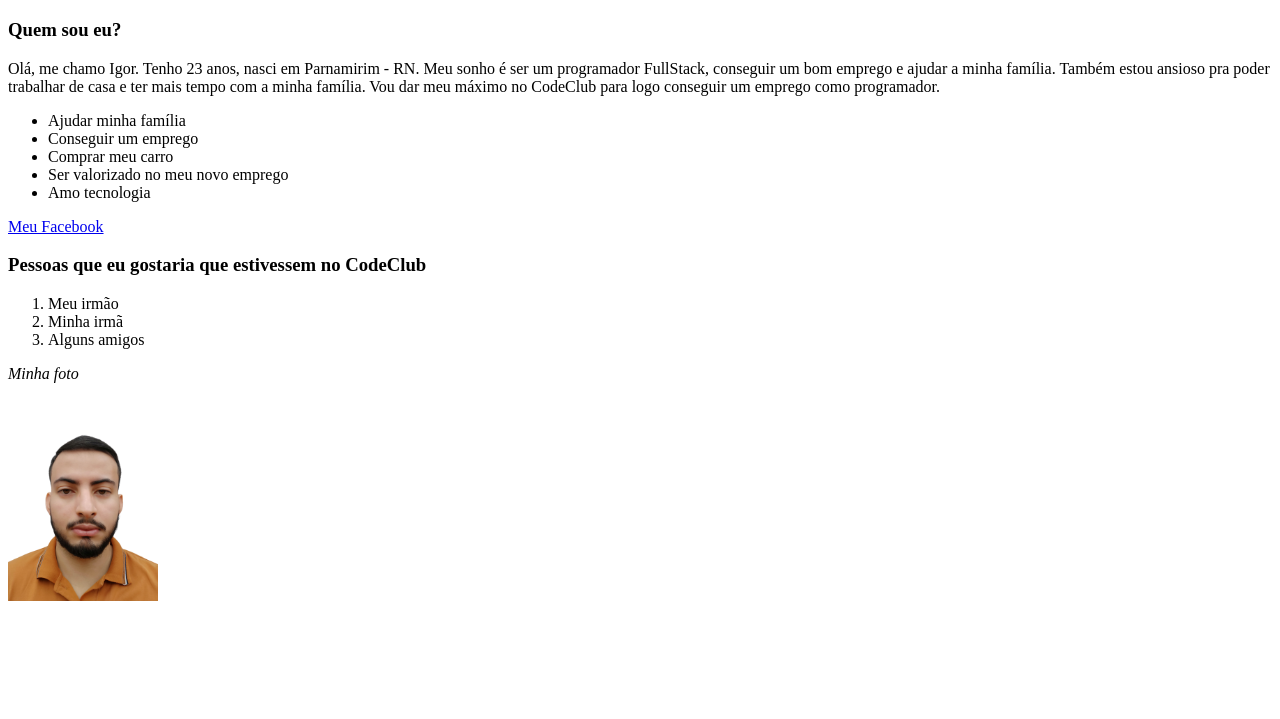
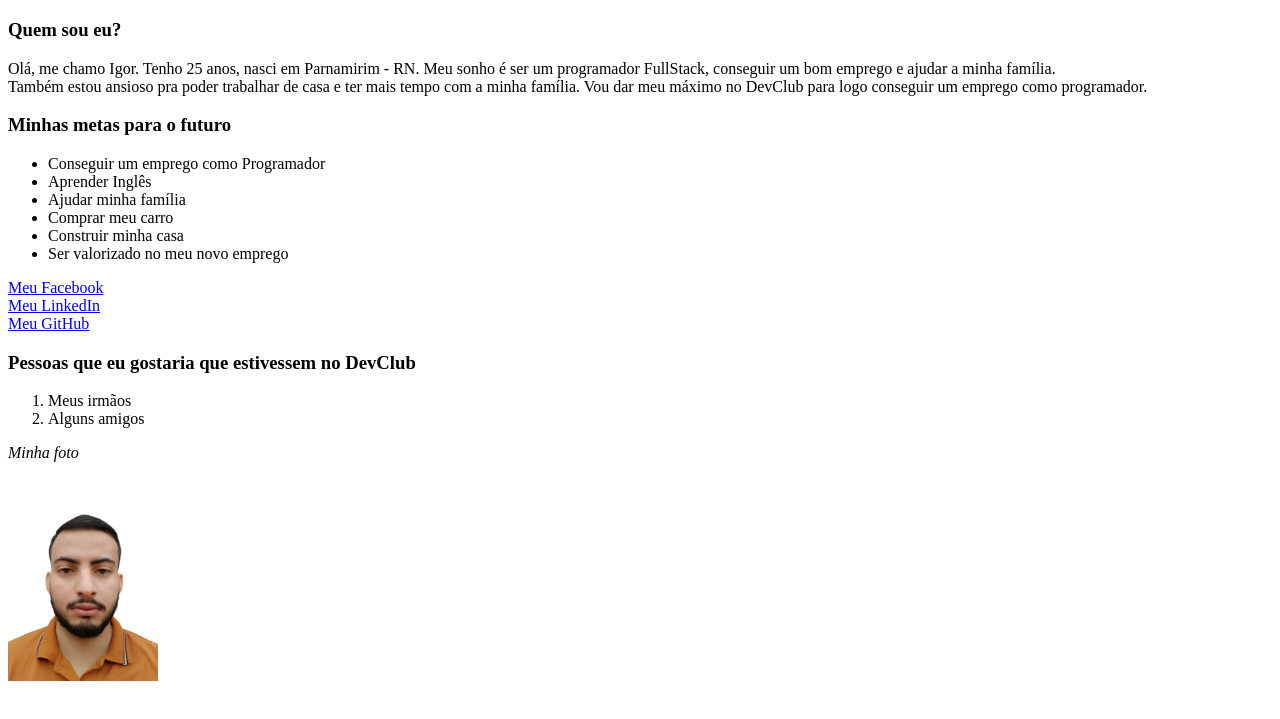
Before and after one commit to Uilgo/Desafio-HTML, a plain HTML site: page index.html in a window 1280 px wide. Shown: the part 61-780 px from the top of the page. Drawn offline with Linux system fonts and the light colour scheme.

Commit message:
HTML Challenge Update
Atualização do Desafio de HTML do DevClub para repostar na comunidade

```diff
--- a/index.html
+++ b/index.html
@@ -4,31 +4,43 @@
     <meta charset="UTF-8" />
     <meta http-equiv="X-UA-Compatible" content="IE=edge" />
     <meta name="viewport" content="width=device-width, initial-scale=1.0" />
-        <title>Document</title>
+    <title>Perfil</title>
   </head>
   <body>
     <h1>Olá, eu sou o Igor</h1>
     <h3>Quem sou eu?</h3>
     <p>
-            Olá, me chamo Igor. Tenho 23 anos, nasci em Parnamirim - RN. Meu sonho é ser um programador FullStack, conseguir um bom emprego e ajudar a minha família. Também estou ansioso pra poder
-            trabalhar de casa e ter mais tempo com a minha família. Vou dar meu máximo no CodeClub para logo conseguir um emprego como programador.
+      Olá, me chamo Igor. Tenho 25 anos, nasci em Parnamirim - RN. Meu sonho é
+      ser um programador FullStack, conseguir um bom emprego e ajudar a minha
+      família.
+      <br />Também estou ansioso pra poder trabalhar de casa e ter mais tempo
+      com a minha família. Vou dar meu máximo no DevClub para logo conseguir um
+      emprego como programador.
     </p>
 
+    <h3>Minhas metas para o futuro</h3>
+
     <ul>
+      <li>Conseguir um emprego como Programador</li>
+      <li>Aprender Inglês</li>
       <li>Ajudar minha família</li>
-            <li>Conseguir um emprego</li>
       <li>Comprar meu carro</li>
+      <li>Construir minha casa</li>
       <li>Ser valorizado no meu novo emprego</li>
-            <li>Amo tecnologia</li>
     </ul>
 
-        <a href="https://www.facebook.com/igor.elias.984/" target="blank">Meu Facebook</a>
+    <a href="https://www.facebook.com/igor.elias.984/" target="blank"
+      >Meu Facebook</a
+    >
+    <br />
+    <a href="https://www.linkedin.com/in/igor-elias-de-lima/">Meu LinkedIn</a>
+    <br />
+    <a href="https://github.com/Uilgo">Meu GitHub</a>
 
-        <h3>Pessoas que eu gostaria que estivessem no CodeClub</h3>
+    <h3>Pessoas que eu gostaria que estivessem no DevClub</h3>
 
     <ol>
-            <li>Meu irmão</li>
-            <li>Minha irmã</li>
+      <li>Meus irmãos</li>
       <li>Alguns amigos</li>
     </ol>
 
```
Lines whose indentation alone changed are shown as unchanged.
